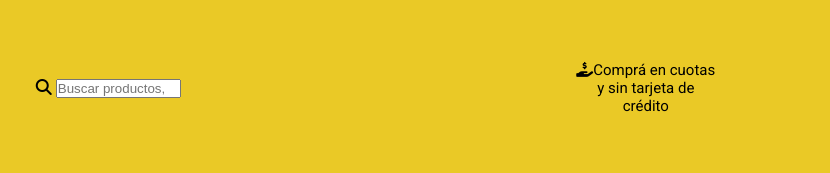
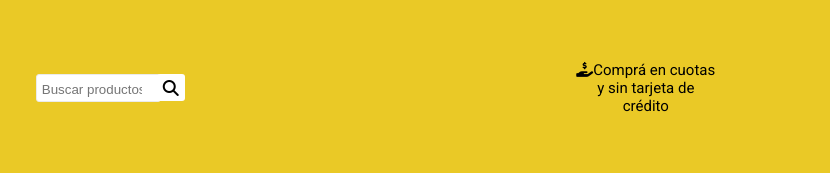
Before and after one commit to RodrigoIvanGonzalez/mercadoLiebre, a website: page view/home.html in a window 1280 px wide. Shown: the top 173 px of the page, 450-1280 px from the left. Drawn offline with Linux system fonts and the light colour scheme.

Commit message:
retoques de estilos generales

```diff
--- a/public/css/styles.css
+++ b/public/css/styles.css
@@ -7,7 +7,6 @@
 body {
   font-family: "roboto", sans-serif;
 }
-
 header {
   display: block;
   background-color: #eac926;
@@ -18,9 +17,7 @@ header {
   align-items: center;
   justify-content: space-between;
   padding: 15px;
-
 }
-
 .logo {
   width: 50%;
   padding: 5px;
@@ -28,11 +25,25 @@ header {
 .container-search-bar {
   width: 50%;
 }
-
+.container-search-bar input{
+  width: 70%;
+  padding: 5px;
+  border: 1px solid #ebebeb;
+  border-radius: 3px;
+  padding-top: 7px;
+  padding-bottom: 3.5px;
+}
+.icon{
+  background-color: white;
+  padding: 6px;
+  padding-bottom: 5px;
+  border-radius: 3px;
+  align-items: center;
+  margin: -8px;
+}
 input{
   max-width: 125px;
 }
-
 .copy-header {
   min-width: 150px;
   text-align: center;
@@ -42,7 +53,6 @@ input{
   font-size: 12px;
   flex: 1  ;
 }
-
 .container-nav {
   display: none;
   width: 100%;
@@ -59,17 +69,14 @@ input{
   padding: 5px 0px;
   font-size: 17px;
 }
-
 .main {
   background-color: #ebebeb;
   /* width: 90%; */
   margin: 0 auto;
 }
-
 .banner img {
   width: 100%;
 }
-
 .burger-menu {
   display: block;
   text-align: center;
@@ -82,21 +89,16 @@ input{
   padding: 8px;
   border-radius: 10%;
 }
-
-
 h2.titular {
   margin: 0;
   font-size: 24px;
 }
-
 .producto__contenedor {
   display: flex;
   flex-wrap: wrap;
   justify-content: space-between;
   padding: 5px;
 }
-
-
 .producto__info > .producto__borde-icono {
   display: block;
   font-size: 16px;
--- a/public/css/stylesLogin.css
+++ b/public/css/stylesLogin.css
@@ -21,15 +21,12 @@ header{
 }
 .container-search-bar {
     width: 50%;
-
 }
-
 .container-search-bar input{
         width: 70%;
         padding: 5px;
         border: 1px solid #ebebeb;
         border-radius: 3px;
-
 }
 label{
     display: flex;
@@ -43,9 +40,6 @@ label{
     border-radius: 3px;
     align-items: center;
     margin: -6px;
-
-
-
 }
 .copy-header {
     min-width: 150px;
--- a/view/home.html
+++ b/view/home.html
@@ -15,9 +15,7 @@
             <img src="/img/logo-mercado-liebre.svg" class="logo">
             <div class="container-search-bar">
             <form action="" method="get">
-                <label ><i class="fa-solid fa-magnifying-glass"></i>
-                <input class="search-bar" type="search" placeholder="Buscar productos, marcas">
-                </label>
+                <input class="search-bar" type="search" placeholder="Buscar productos, marcas"> <label ><i class="fa-solid fa-magnifying-glass icon"></i></label>
             </form>
         </div>
         <div class="copy-header">
```
